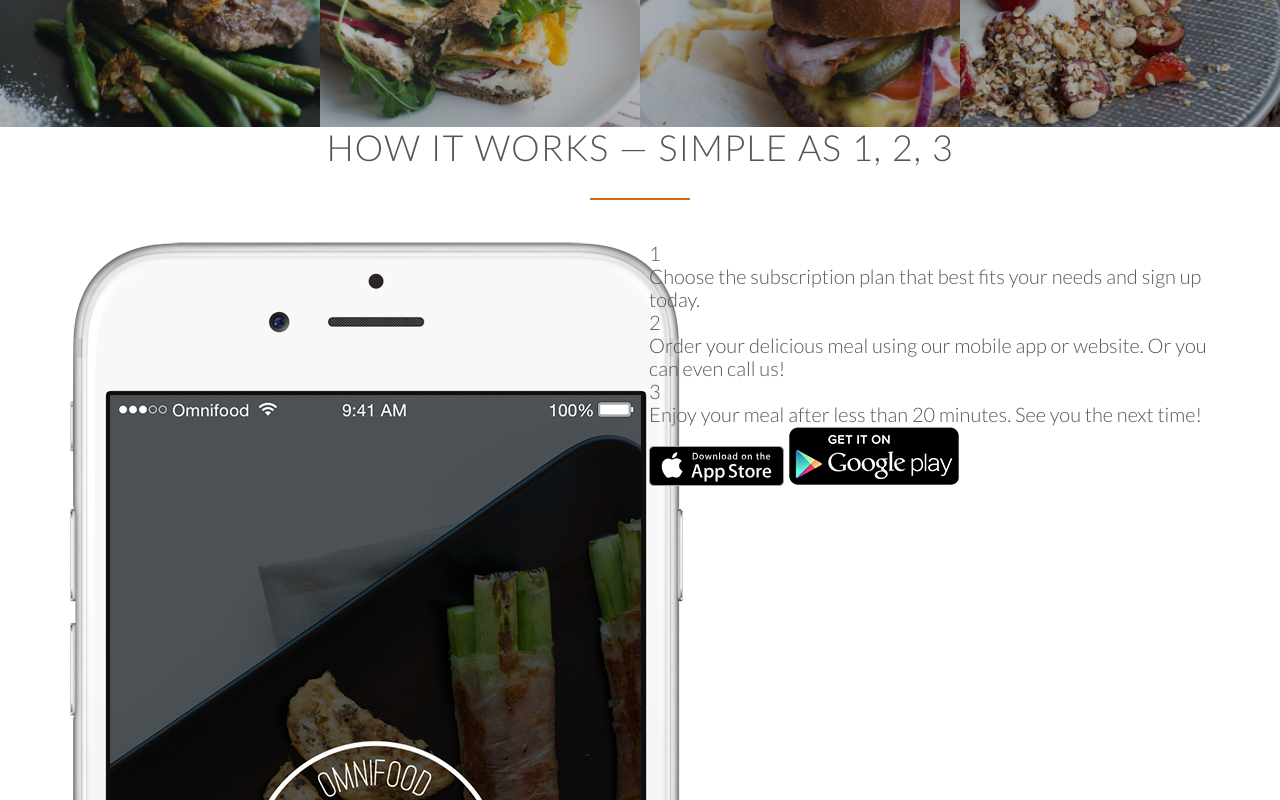
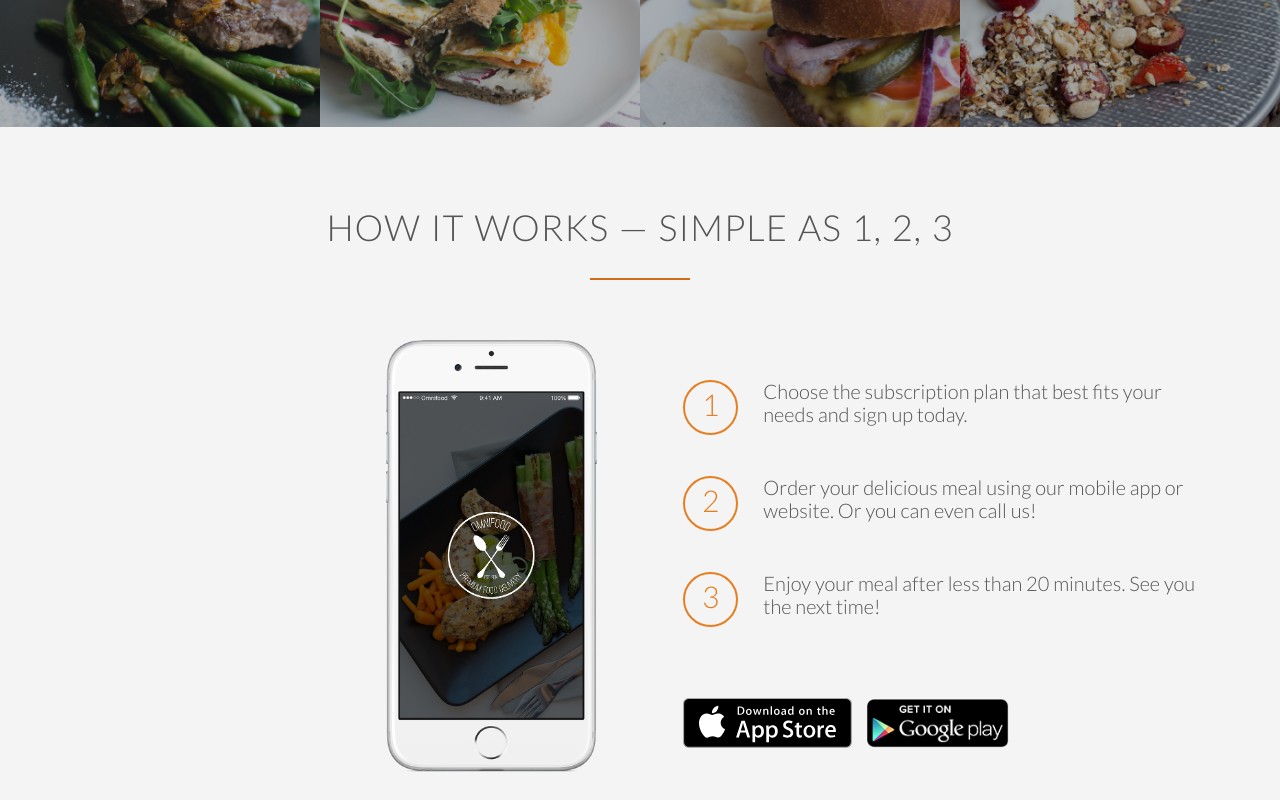
Before and after one commit to Livia-Santos/omnifood, a plain HTML site: page index.html in a window 1280 px wide. Shown: the part 1860-2660 px from the top of the page. Drawn offline with Linux system fonts and the light colour scheme; files whose address does not match are found by name.

Commit message:
finish steps section and style

```diff
--- a/index.html
+++ b/index.html
@@ -84,7 +84,7 @@
     </section>
 
     <section class="section-meals">
-      <ul class="meals-showcase">
+      <ul class="meals-showcase clearfix">
         <li>
           <figure class="meal-photo">
             <img src="resources/img/1.jpg" alt="Korean bibimbap with egg and vegetables" />
@@ -105,6 +105,8 @@
             <img src="resources/img/4.jpg" alt="Autumn pumpkin soup" />
           </figure>
         </li>
+      </ul>
+      <ul class="meals-showcase clearfix">
         <li>
           <figure class="meal-photo">
             <img src="resources/img/5.jpg" alt="Paleo beef steak with vegetables" />
@@ -133,10 +135,10 @@
         <h2>How it works &mdash; Simple as 1, 2, 3</h2>
       </div>
       <div class="row">
-        <div class="col span-1-of-2">
+        <div class="col span-1-of-2 steps-box">
           <img src="resources/img/app-iPhone.png" alt="Omnifood app on Iphone" class="app-screen"/>
         </div>
-        <div class="col span-1-of-2">
+        <div class="col span-1-of-2 steps-box">
           <div class="works-step">
             <div>1</div>
             <p>Choose the subscription plan that best fits your needs and sign up today.</p>
--- a/resources/css/style.css
+++ b/resources/css/style.css
@@ -20,6 +20,16 @@ html {
   font-size: 20px;
   text-rendering: optimizeLegibility;
 }
+
+.clearfix {zoom: 1}
+.clearfix:after {
+  content: ".";
+  clear: both;
+  display: block;
+  height: 0;
+  visibility: hidden;
+}
+
 
 /* ------------------------------ */
 /*  Reausable components */
@@ -242,3 +252,54 @@ header {
   opacity: 1;
   transform: scale(1.03);
 }
+
+/* ------------------------------ */
+/*  HOW IT WORKS
+/* ------------------------------ */
+
+.section-steps {
+  background-color: #f4f4f4;
+}
+
+.steps-box:first-child {
+  text-align: right;
+  padding-right: 3%;
+  margin-top: 30px;
+}
+
+.steps-box:last-child {
+  padding-left: 3%;
+  margin-top: 70px;
+}
+
+.app-screen {
+  width: 40%;
+}
+
+.works-step {
+  margin-bottom: 50px;
+}
+
+.works-step:last-of-type {
+  margin-bottom: 80px;
+}
+
+.works-step div {
+  color: #e67e22;
+  border: 2px solid #e67e22;
+  border-radius: 50%;
+  display: inline-block;
+  height: 55px;
+  width: 55px;
+  text-align: center;
+  padding: 5px;
+  float: left;
+  font-size: 150%;
+  margin-right: 25px;
+}
+
+.button-app img {
+  height: 50px;
+  width: auto;
+  margin-right: 10px;
+}
```
